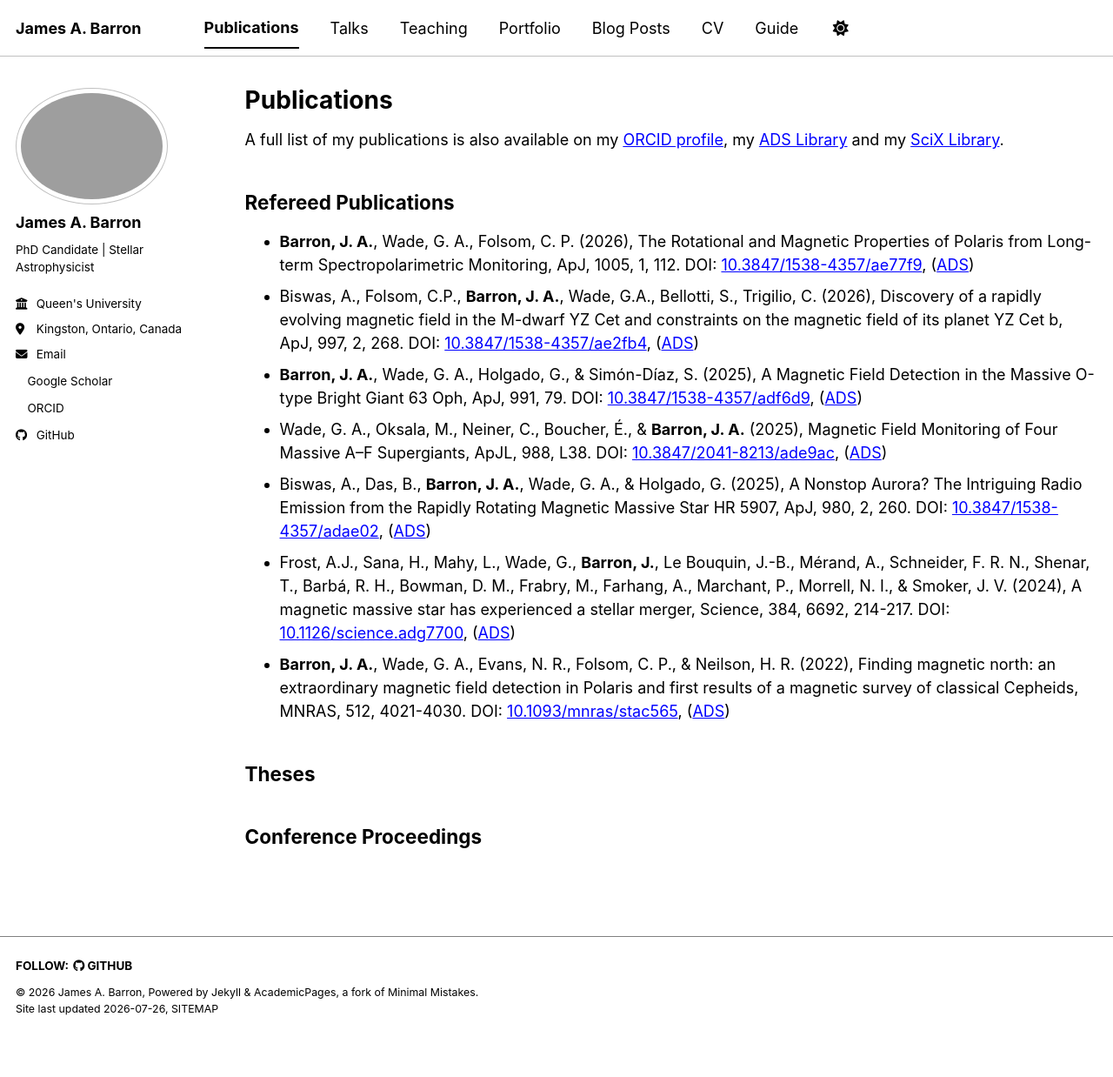
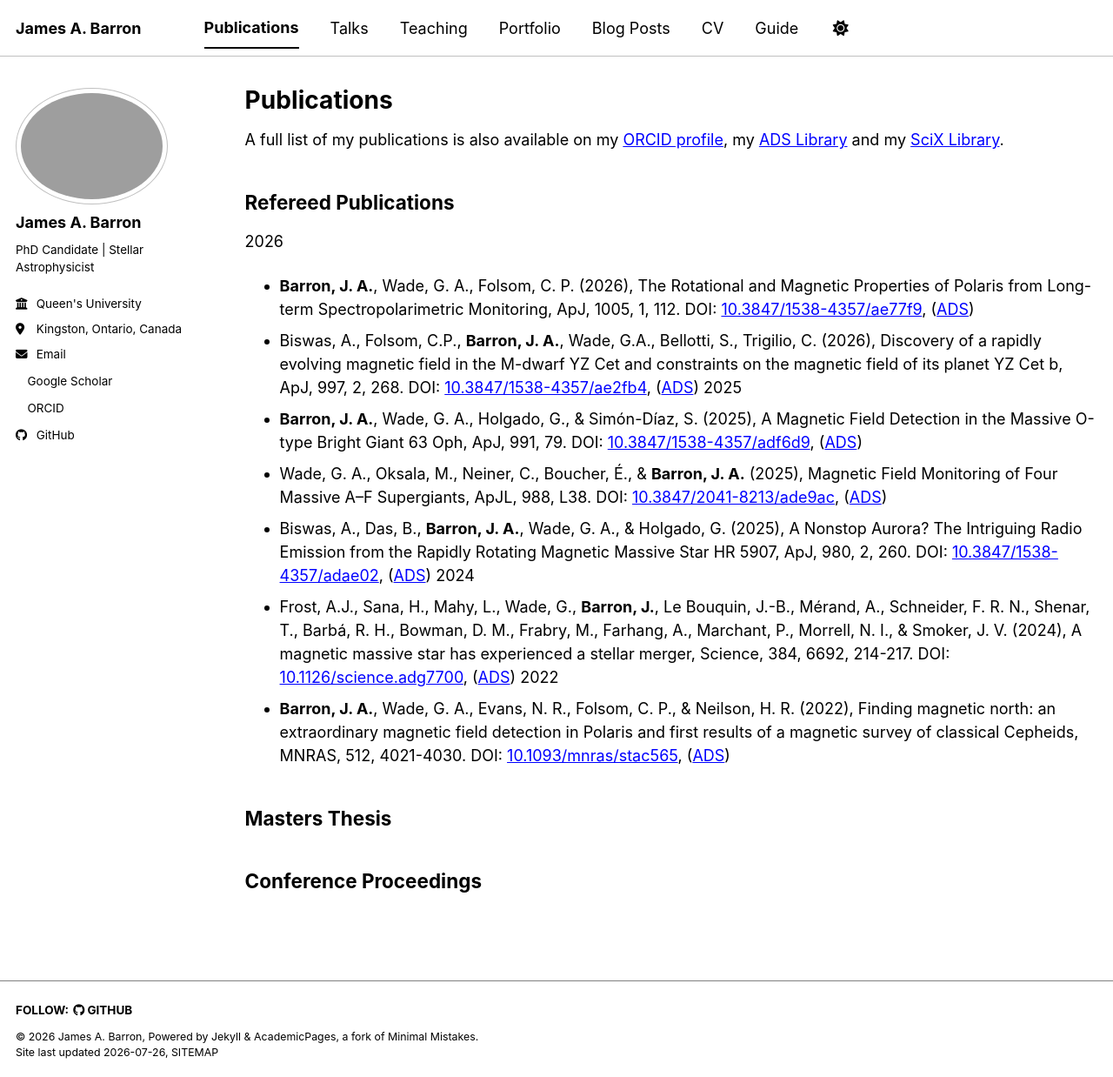
Before and after one commit to jamesabarron/jamesabarron.github.io, a Jekyll site: the page built from _pages/publications.md, in a window 1280 px wide and 1238 px high. Shown: the whole window at 87% size. Built offline with Jekyll 4.4.1, drawn with Linux system fonts in a browser that asks for light colours; a style sheet for code colours, icons or effects is not loaded.

Commit message:
Add dates to publications.

```diff
--- a/_pages/publications.md
+++ b/_pages/publications.md
@@ -9,22 +9,25 @@ A full list of my publications is also available on my [ORCID profile](https://o
 
 
 ## Refereed Publications
-
+2026
 * **Barron, J. A.**, Wade, G. A., Folsom, C. P. (2026), The Rotational and Magnetic Properties of Polaris from Long-term Spectropolarimetric Monitoring, ApJ, 1005, 1, 112. DOI: [10.3847/1538-4357/ae77f9](https://doi.org/10.3847/1538-4357/ae77f9), ([ADS](https://ui.adsabs.harvard.edu/abs/2026ApJ..1005..112B/abstract))
 <!-- -->
 * Biswas, A., Folsom, C.P., **Barron, J. A.**, Wade, G.A., Bellotti, S., Trigilio, C. (2026), Discovery of a rapidly evolving magnetic field in the M-dwarf YZ Cet and constraints on the magnetic field of its planet
 YZ Cet b, ApJ, 997, 2, 268. DOI: [10.3847/1538-4357/ae2fb4](https://doi.org/10.3847/1538-4357/ae2fb4), ([ADS](https://ui.adsabs.harvard.edu/abs/2026ApJ...997..268B/abstract))
 <!-- -->
+2025
 * **Barron, J. A.**, Wade, G. A., Holgado, G., & Simón-Díaz, S. (2025), A Magnetic Field Detection in the Massive O-type Bright Giant 63 Oph, ApJ, 991, 79. DOI: [10.3847/1538-4357/adf6d9](https://doi.org/10.3847/1538-4357/adf6d9), ([ADS](https://ui.adsabs.harvard.edu/abs/2025ApJ...991...79B/abstract))
 <!-- -->
 * Wade, G. A., Oksala, M., Neiner, C., Boucher, É., & **Barron, J. A.** (2025), Magnetic Field Monitoring of Four Massive A–F Supergiants, ApJL, 988, L38. DOI: [10.3847/2041-8213/ade9ac](https://doi.org/10.3847/2041-8213/ade9ac), ([ADS](https://ui.adsabs.harvard.edu/abs/2025ApJ...988L..38W/abstract))
 <!-- -->
 * Biswas, A., Das, B., **Barron, J. A.**, Wade, G. A., & Holgado, G. (2025), A Nonstop Aurora? The Intriguing Radio Emission from the Rapidly Rotating Magnetic Massive Star HR 5907, ApJ, 980, 2, 260. DOI: [10.3847/1538-4357/adae02](https://doi.org/10.3847/1538-4357/adae02), ([ADS](https://ui.adsabs.harvard.edu/abs/2025ApJ...980..260B/abstract))
 <!-- -->
+2024
 * Frost, A.J., Sana, H., Mahy, L., Wade, G., **Barron, J.**, Le Bouquin, J.-B., Mérand, A., Schneider, F. R. N., Shenar, T., Barbá, R. H., Bowman, D. M., Frabry, M., Farhang, A., Marchant, P., Morrell, N. I., & Smoker, J. V. (2024), A magnetic massive star has experienced a stellar merger, Science, 384, 6692, 214-217. DOI: [10.1126/science.adg7700](https://doi.org/10.1126/science.adg7700), ([ADS](https://ui.adsabs.harvard.edu/abs/2024Sci...384..214F/abstract))
 <!-- -->
+2022
 * **Barron, J. A.**, Wade, G. A., Evans, N. R., Folsom, C. P., & Neilson, H. R. (2022), Finding magnetic north: an extraordinary magnetic field detection in Polaris and first results of a magnetic survey of classical Cepheids, MNRAS, 512, 4021-4030. DOI: [10.1093/mnras/stac565](https://doi.org/10.1093/mnras/stac565), ([ADS](https://ui.adsabs.harvard.edu/abs/2022MNRAS.512.4021B/abstract))
 
-## Theses
+## Masters Thesis
 
 ## Conference Proceedings
```
